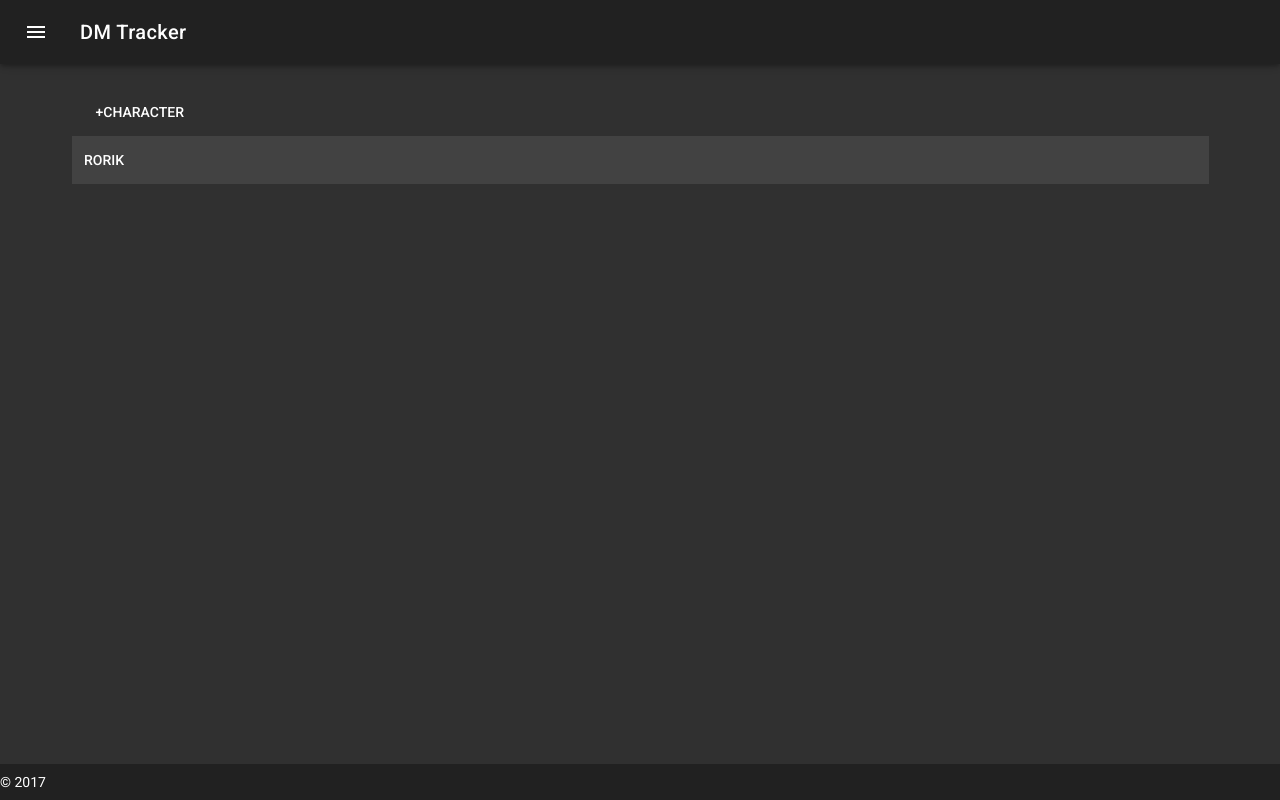
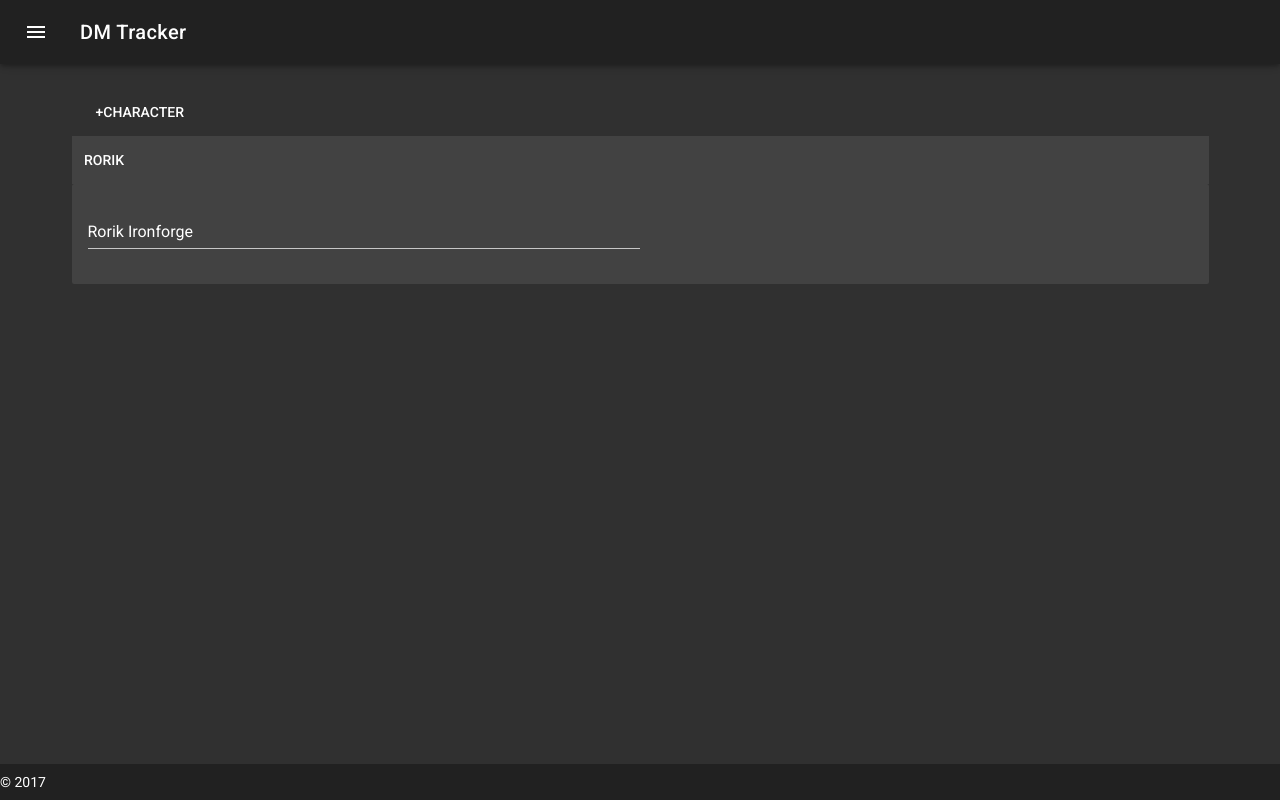
Before and after one commit to rtfreedman/DMinimal, a Vue app in the folder frontend/: page /#/spelltracker in a window 1280 px wide. Built offline with nearby package versions, Linux system fonts and the light colour scheme; no server answers.

Commit message:
trackerlist looking pretty good so far

```diff
--- a/frontend/src/components/TrackerList1.vue
+++ b/frontend/src/components/TrackerList1.vue
@@ -9,6 +9,17 @@
         <v-btn v-if="characters.length > 1 && c.id !== 0" @click='removeCharacter(c)' icon flat color="grey"> <v-icon>cancel</v-icon> </v-btn>
       </v-tab>
     </v-tabs>
+    <v-tabs-items v-model="tabs">
+      <v-tab-item v-for="c in characters" :key="c.id">
+        <v-card flat>
+          <v-card-text>
+            <v-flex xs6>
+              <v-text-field v-model="c.name" placeholder="Name..."></v-text-field>
+            </v-flex>
+          </v-card-text>
+        </v-card>
+      </v-tab-item>
+    </v-tabs-items>
   </v-container>
 </template>
 
```
